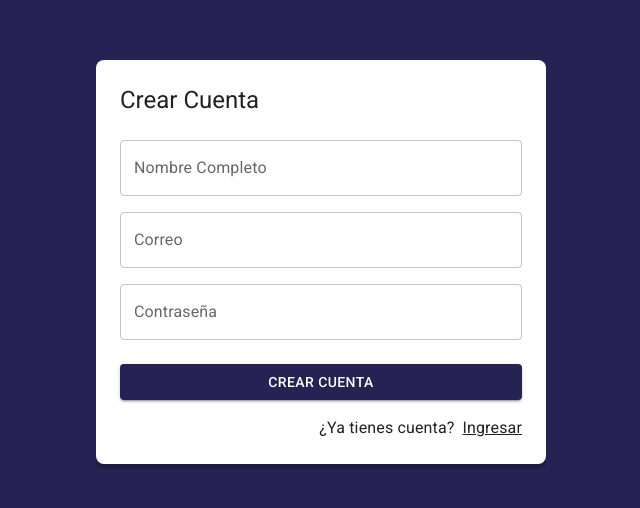
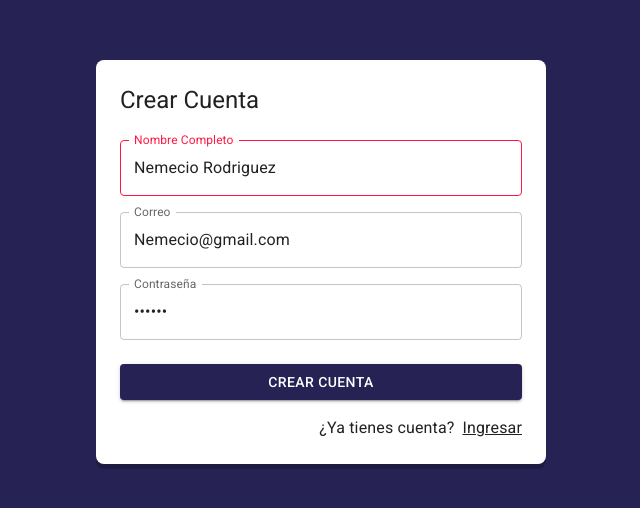
Before and after one commit to jner0/JournalApp2.0, a React (Vite) app: page /auth/register in a window 1280 px wide. Shown: the part 138-646 px from the top of the page, without its empty margins (319-959 px from the left). Built offline with nearby package versions, Linux system fonts and the light colour scheme.

Commit message:
Creando validaciones

```diff
--- a/src/auth/pages/RegisterPage.jsx
+++ b/src/auth/pages/RegisterPage.jsx
@@ -1,12 +1,34 @@
 import { Link as RouterLink } from 'react-router-dom';
 import { Button, Grid, Link, TextField, Typography } from "@mui/material"
 import { AuthLayout } from "../layout/AuthLayout"
-import { Google } from "@mui/icons-material"
+import { useForm } from '../../hooks';
+
+const formData = {
+  email: 'Nemecio@gmail.com',
+  password: '123456',
+  displayName: 'Nemecio Rodriguez'
+}
+
+const formValidations = {
+  email: [(value) => value.includes('@'), 'El correo debe de tener una @'],
+  password: [(value) => value.length >= 6, 'El password debe de tener mas de 6 letras'],
+  displayName: [(value) => value.length >= 1, 'El nombre es obligatorio'],
+}
+
 
 export const RegisterPage = () => {
+
+  const { displayName, email, password, onInputChange, formState, isFormValid, emailValid, passwordValid, displayNameValid} = useForm(formData, formValidations);
+
+
+  const onSubmit = (event) => {
+    event.preventDefault();
+    console.log('form', formState)
+  }
+
   return (
     <AuthLayout title="Crear Cuenta">
-      <form>
+      <form onSubmit={ onSubmit }>
           <Grid container>
             <Grid item xs={12} sx={{mt: 2}}>
               <TextField
@@ -14,6 +36,11 @@
                 type="text"
                 placeholder="Nombre Completo"
                 fullWidth
+                name="displayName"
+                value={ displayName }
+                onChange={ onInputChange }
+                error={ !displayNameValid }
+                helperText={ displayNameValid }
               />
             </Grid>
 
@@ -23,6 +50,9 @@
                 type="email"
                 placeholder="correo@google.com"
                 fullWidth
+                name="email"
+                value={ email }
+                onChange={ onInputChange }
               />
             </Grid>
 
@@ -32,12 +62,19 @@
                 type="password"
                 placeholder="contraseña"
                 fullWidth
+                name="password"
+                value={ password }
+                onChange={ onInputChange }
               />
             </Grid>
 
             <Grid container spacing={ 2 } sx={{ mb: 2, mt: 1 }}>
               <Grid item xs={12}>
-                <Button variant="contained" fullWidth>
+                <Button
+                  variant="contained"
+                  fullWidth
+                  type='submit'
+                >
                   Crear cuenta
                 </Button>
               </Grid>
--- a/src/hooks/useForm.js
+++ b/src/hooks/useForm.js
@@ -1,6 +1,6 @@
 import { useState } from 'react';
 
-export const useForm = ( initialForm = {} ) => {
+export const useForm = ( initialForm = {}, formValidations = {} ) => {
 
     const [ formState, setFormState ] = useState( initialForm );
 
```
